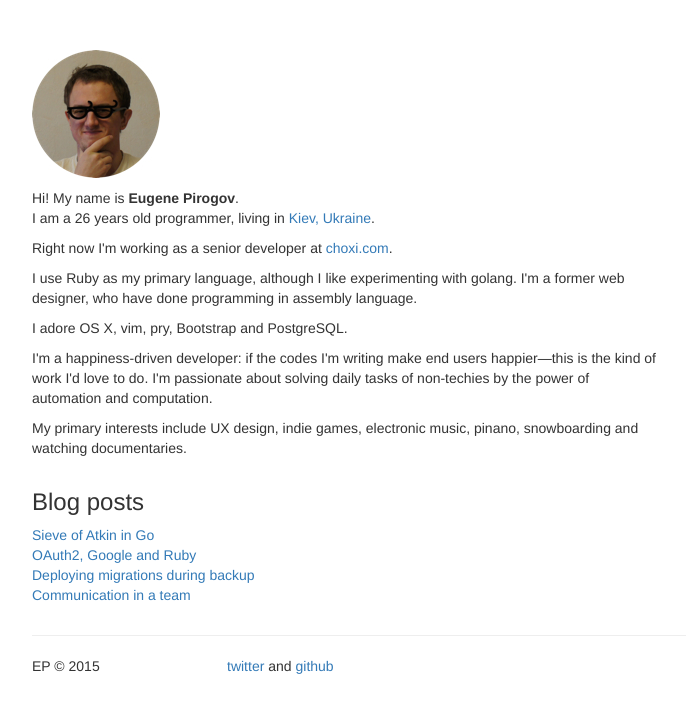
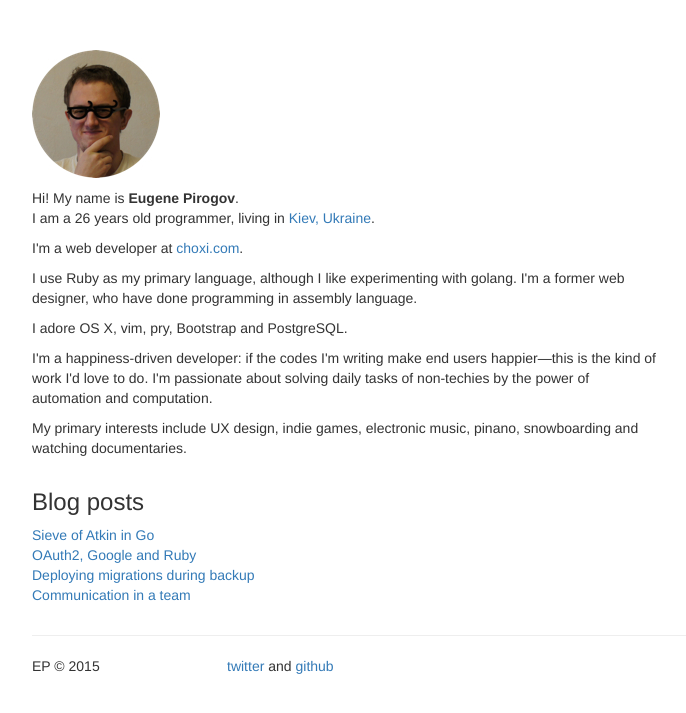
Before and after one commit to gmile/gmile.github.io, a Jekyll site: the page built from index.html, in a window 1280 px wide. Shown: the top 713 px of the page, without its empty margins (38-724 px from the left). Built offline with Jekyll 4.4.1, drawn with Linux system fonts in a browser that asks for light colours.

Commit message:
Who cares about seniority?

```diff
--- a/index.html
+++ b/index.html
@@ -7,7 +7,7 @@ title: EP
   <div class="col-md-9">
     <p><img src="/img/selfie_128.jpg" alt="Selfie"></p>
     <p>Hi! My name is <strong>Eugene Pirogov</strong>.<br/>I am a 26 years old programmer, living in <a href="https://vimeo.com/38388574">Kiev, Ukraine</a>.</p>
-    <p>Right now I'm working as a senior developer at <a href="https://choxi.com">choxi.com</a>.</p>
+    <p>I'm a web developer at <a href="https://choxi.com">choxi.com</a>.</p>
     <p>I use Ruby as my primary language, although I like experimenting with golang. I'm a former web designer, who have done programming in assembly language.</p>
     <p>I adore OS X, vim, pry, Bootstrap and PostgreSQL.</p>
     <p>I'm a happiness-driven developer: if the codes I'm writing make end users happier&mdash;this is the kind of work I'd love to do. I'm passionate about solving daily tasks of non-techies by the power of automation and computation.</p>
```
